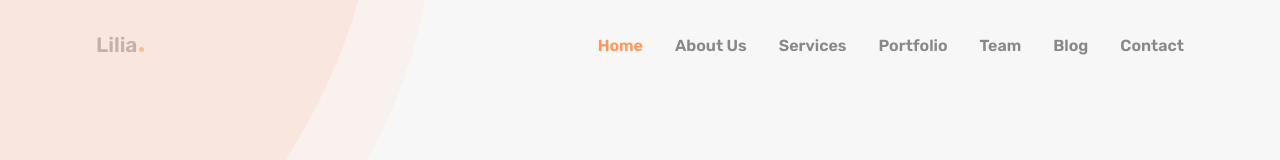
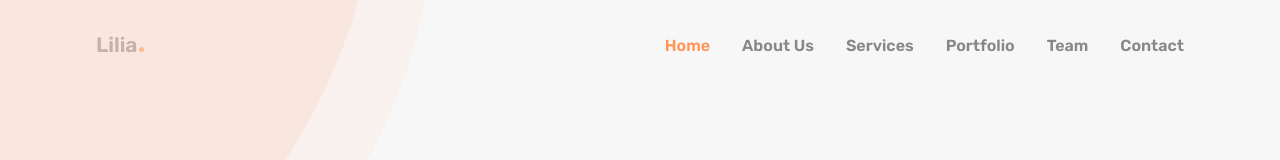
Before and after one commit to Thesujeetkr/marketing-website-design, a plain HTML site: page index.html in a window 1280 px wide. Shown: the top 160 px of the page. Drawn offline with nearby package versions, Linux system fonts and the light colour scheme.

Commit message:
commit-3

```diff
--- a/index.html
+++ b/index.html
@@ -39,7 +39,7 @@
           <li><a href="#services-page" class="nav-links">Services</a></li>
           <li><a href="#portfolio-page" class="nav-links">Portfolio</a></li>
           <li><a href="#team" class="nav-links">Team</a></li>
-          <li><a href="#" class="nav-links">Blog</a></li>
+          <!-- <li><a href="#" class="nav-links">Blog</a></li> -->
           <li><a href="#contact-page" class="nav-links">Contact</a></li>
         </ul>
 
```
